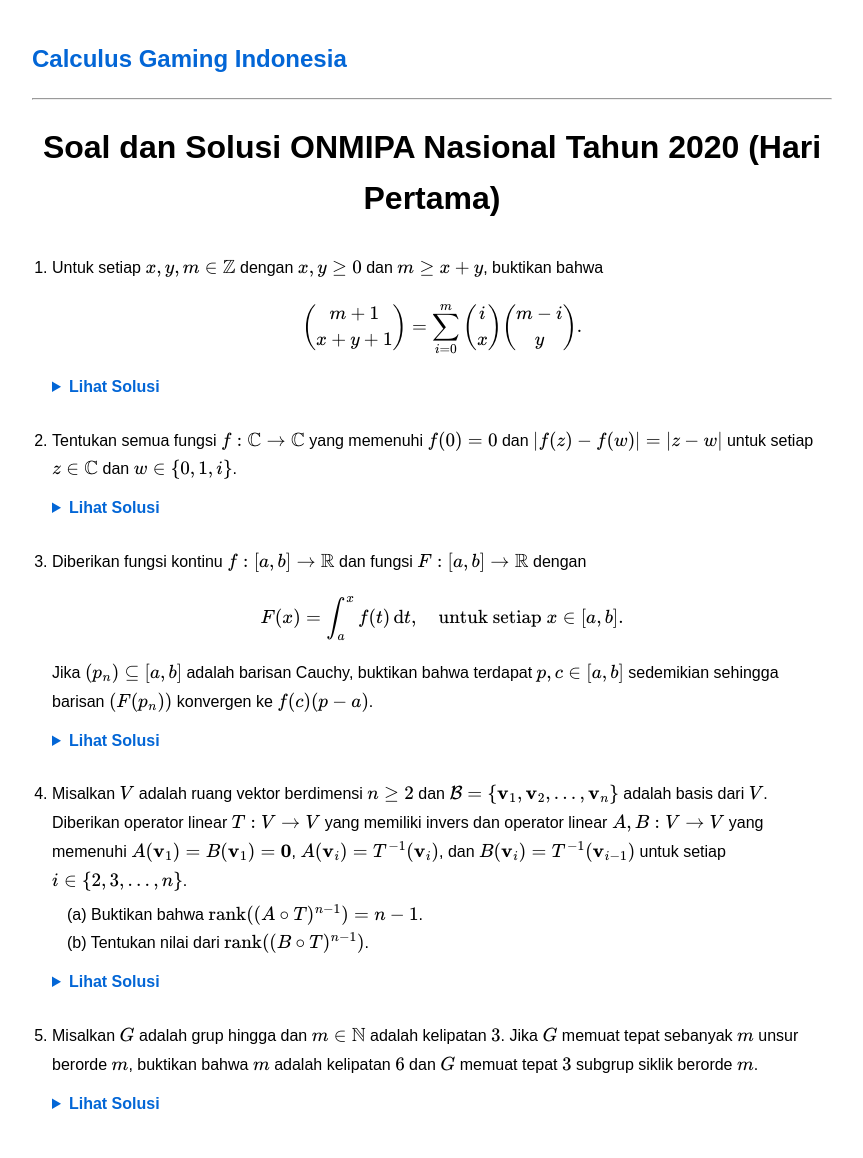
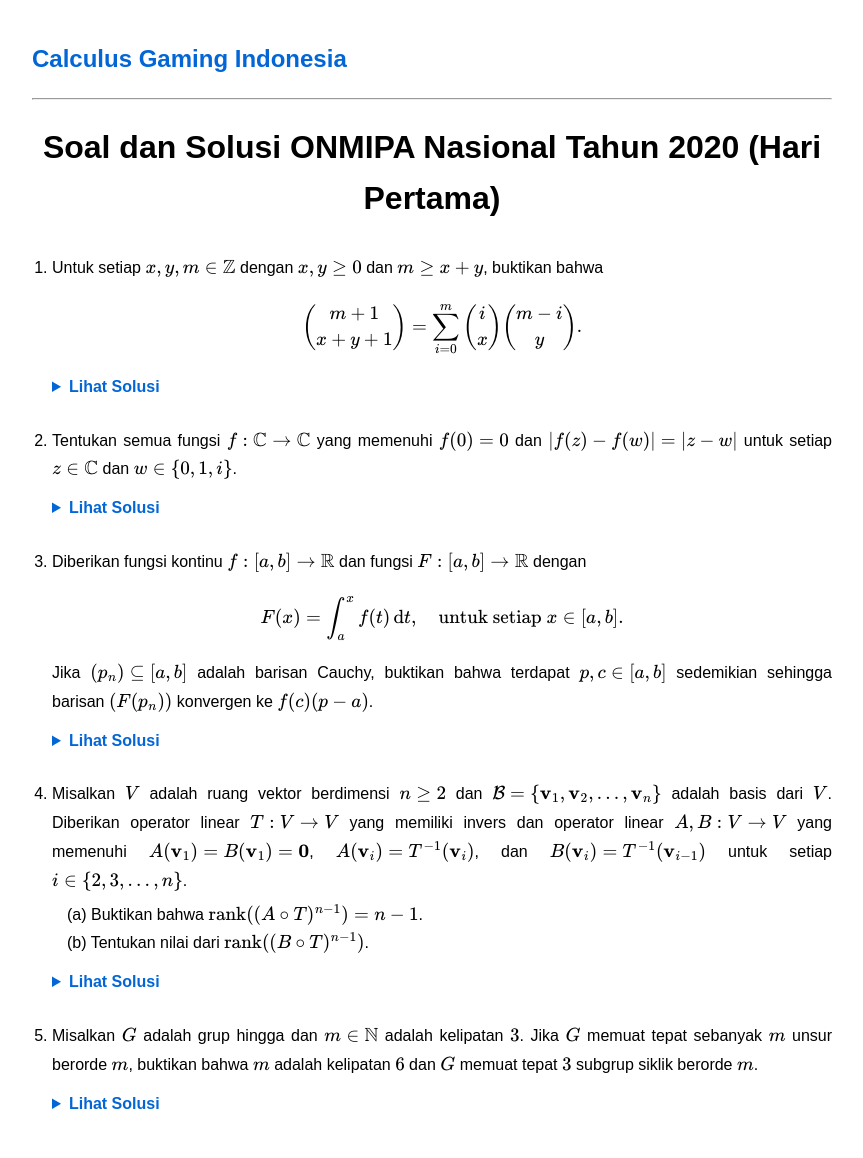
Before and after one commit to calculusgamingindonesia/calculusgamingindonesia.github.io, a Jekyll site: the page built from _posts/2026-06-29-onmipa-nas-20-1.md, in a window 1280 px wide. Shown: the whole page, without its empty margins (208-1071 px from the left). Built offline with Jekyll 4.4.1, drawn with Linux system fonts in a browser that asks for light colours.

Commit message:
Update default.html

```diff
--- a/_layouts/default.html
+++ b/_layouts/default.html
@@ -11,10 +11,17 @@
     <script id="MathJax-script" async src="https://cdn.jsdelivr.net/npm/mathjax@3/es5/tex-mml-chtml.js"></script>
 
     <style>
-        body { font-family: Arial, sans-serif; line-height: 1.6; margin: 40px auto; max-width: 800px; padding: 0 20px; }
-        a { color: #0366d6; text-decoration: none; }
-        a:hover { text-decoration: underline; }
-    </style>
+    body {
+        font-family: Arial, sans-serif;
+        line-height: 1.6;
+        margin: 40px auto;
+        max-width: 800px;
+        padding: 0 20px;
+        text-align: justify; /* Tambahkan baris ini */
+    }
+    a { color: #0366d6; text-decoration: none; }
+    a:hover { text-decoration: underline; }
+</style>
 </head>
 <body>
     <header>
```
